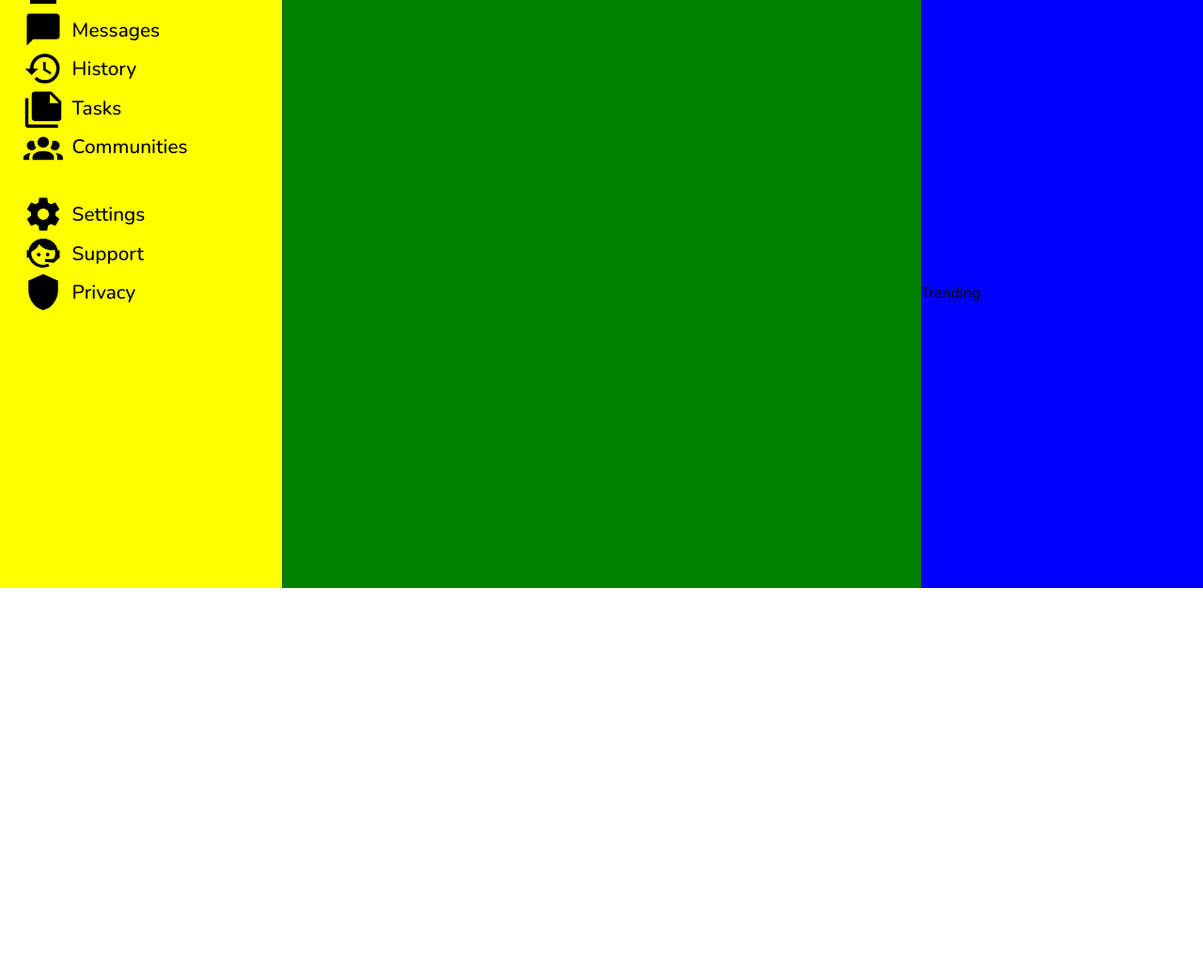
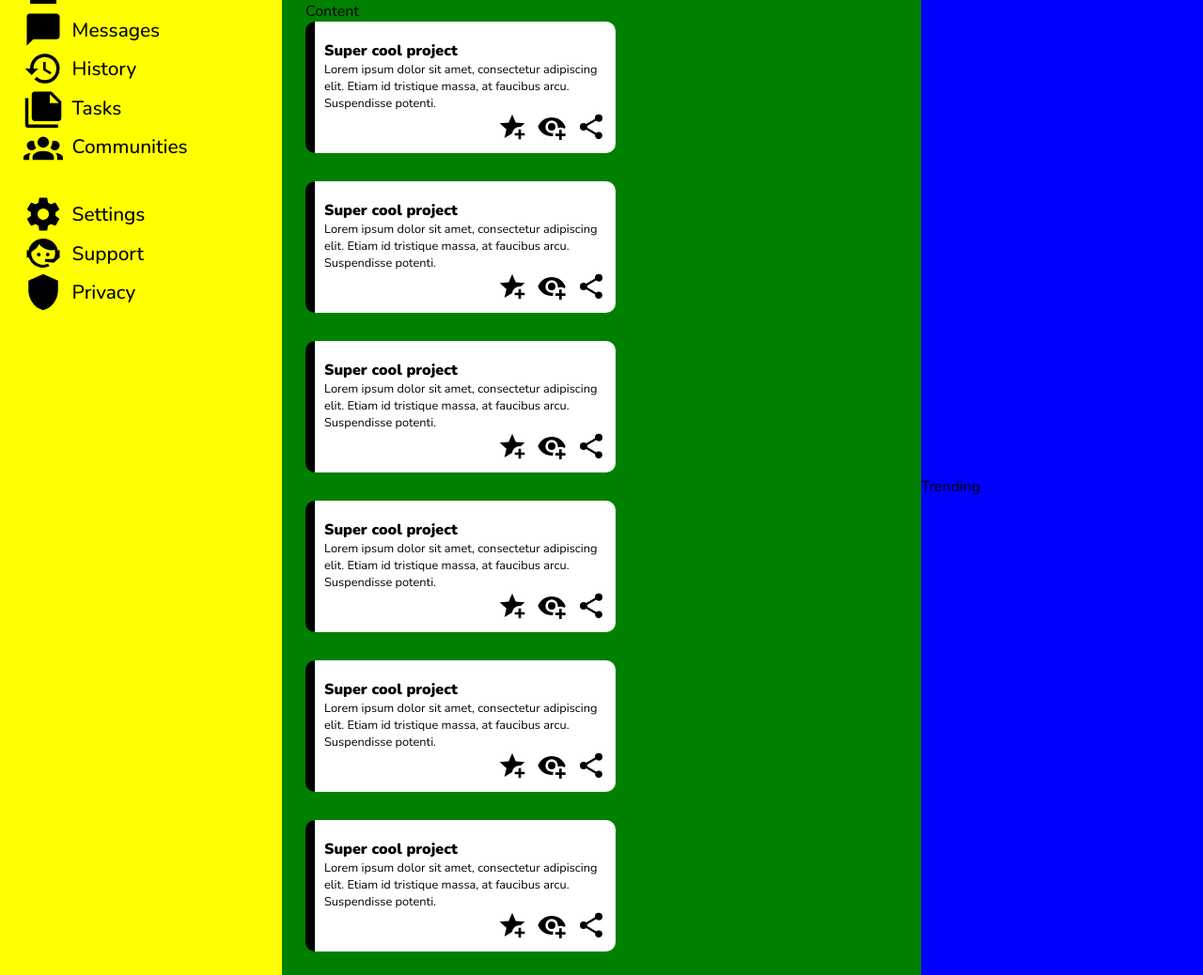
Before and after one commit to mikels0n/admin-dashboard, a plain HTML site: page index.html in a window 1280 px wide. Shown: the part 174-1212 px from the top of the page at 94% size. Before the commit the page ends 800 px from the top, so only its background shows below. Drawn offline with nearby package versions, Linux system fonts and the light colour scheme.

Commit message:
Tweets added

```diff
--- a/index.html
+++ b/index.html
@@ -80,7 +80,64 @@
                 </div>
             </div>
         </div>
-        <div class="content">Content</div>
+        <div class="content">Content
+            <div class="tweets">
+                <div class="tweet">
+                    <div class="tweet-caption">Super cool project</div>
+                    <div class="tweet-content">Lorem ipsum dolor sit amet, consectetur adipiscing elit. Etiam id tristique massa, at faucibus arcu. Suspendisse potenti. </div>
+                    <div class="tweet-btns">
+                        <img src="img/star-plus.svg" alt="star button">
+                        <img src="img/eye-plus.svg" alt="eye button">
+                        <img src="img/share-variant.svg" alt="share button">
+                    </div>
+                </div>
+                <div class="tweet">
+                    <div class="tweet-caption">Super cool project</div>
+                    <div class="tweet-content">Lorem ipsum dolor sit amet, consectetur adipiscing elit. Etiam id tristique massa, at faucibus arcu. Suspendisse potenti. </div>
+                    <div class="tweet-btns">
+                        <img src="img/star-plus.svg" alt="star button">
+                        <img src="img/eye-plus.svg" alt="eye button">
+                        <img src="img/share-variant.svg" alt="share button">
+                    </div>
+                </div>
+                <div class="tweet">
+                    <div class="tweet-caption">Super cool project</div>
+                    <div class="tweet-content">Lorem ipsum dolor sit amet, consectetur adipiscing elit. Etiam id tristique massa, at faucibus arcu. Suspendisse potenti. </div>
+                    <div class="tweet-btns">
+                        <img src="img/star-plus.svg" alt="star button">
+                        <img src="img/eye-plus.svg" alt="eye button">
+                        <img src="img/share-variant.svg" alt="share button">
+                    </div>
+                </div>
+                <div class="tweet">
+                    <div class="tweet-caption">Super cool project</div>
+                    <div class="tweet-content">Lorem ipsum dolor sit amet, consectetur adipiscing elit. Etiam id tristique massa, at faucibus arcu. Suspendisse potenti. </div>
+                    <div class="tweet-btns">
+                        <img src="img/star-plus.svg" alt="star button">
+                        <img src="img/eye-plus.svg" alt="eye button">
+                        <img src="img/share-variant.svg" alt="share button">
+                    </div>
+                </div>
+                <div class="tweet">
+                    <div class="tweet-caption">Super cool project</div>
+                    <div class="tweet-content">Lorem ipsum dolor sit amet, consectetur adipiscing elit. Etiam id tristique massa, at faucibus arcu. Suspendisse potenti. </div>
+                    <div class="tweet-btns">
+                        <img src="img/star-plus.svg" alt="star button">
+                        <img src="img/eye-plus.svg" alt="eye button">
+                        <img src="img/share-variant.svg" alt="share button">
+                    </div>
+                </div>
+                <div class="tweet">
+                    <div class="tweet-caption">Super cool project</div>
+                    <div class="tweet-content">Lorem ipsum dolor sit amet, consectetur adipiscing elit. Etiam id tristique massa, at faucibus arcu. Suspendisse potenti. </div>
+                    <div class="tweet-btns">
+                        <img src="img/star-plus.svg" alt="star button">
+                        <img src="img/eye-plus.svg" alt="eye button">
+                        <img src="img/share-variant.svg" alt="share button">
+                    </div>
+                </div>
+            </div>
+        </div>
         <div class="trends">
             <div class="container-announcements">Announcements</div>
             <div class="container-trending">Trending</div>
--- a/style.css
+++ b/style.css
@@ -27,7 +27,8 @@ body {
 }
 
 .content {
-    background-color: green
+    background-color: green;
+    padding: 25px;
 }
 
 .trends {
@@ -132,3 +133,43 @@ button {
     display: flex;
     gap: 25px;
 }
+
+.tweets {
+    display: flex;
+    flex-wrap: wrap;
+    gap: 30px;
+}
+
+.tweet {
+    display: flex;
+    width: 300px;
+    height: 100px;
+    background-color: white;
+    flex-direction: column;
+    padding: 10px;
+    padding-top: 20px;
+    padding-bottom: 20px;
+    border: 0;
+    border-radius: 10px;
+    border-left: solid 10px;
+}
+
+.tweet-caption {
+    font-weight: 900;
+}
+
+.tweet-content {
+    font-size: 0.8em;
+}
+
+.tweet-btns {
+    margin-left: auto;
+    display: flex;
+    margin-top: auto;
+    gap: 10px;
+}
+
+.tweet-btns > img {
+    width: 2em;
+    height: 2em;
+}
```
Also changed, not shown: img/eye-plus.svg (added), img/share-variant.svg (added), img/star-plus.svg (added), 1 other file.
